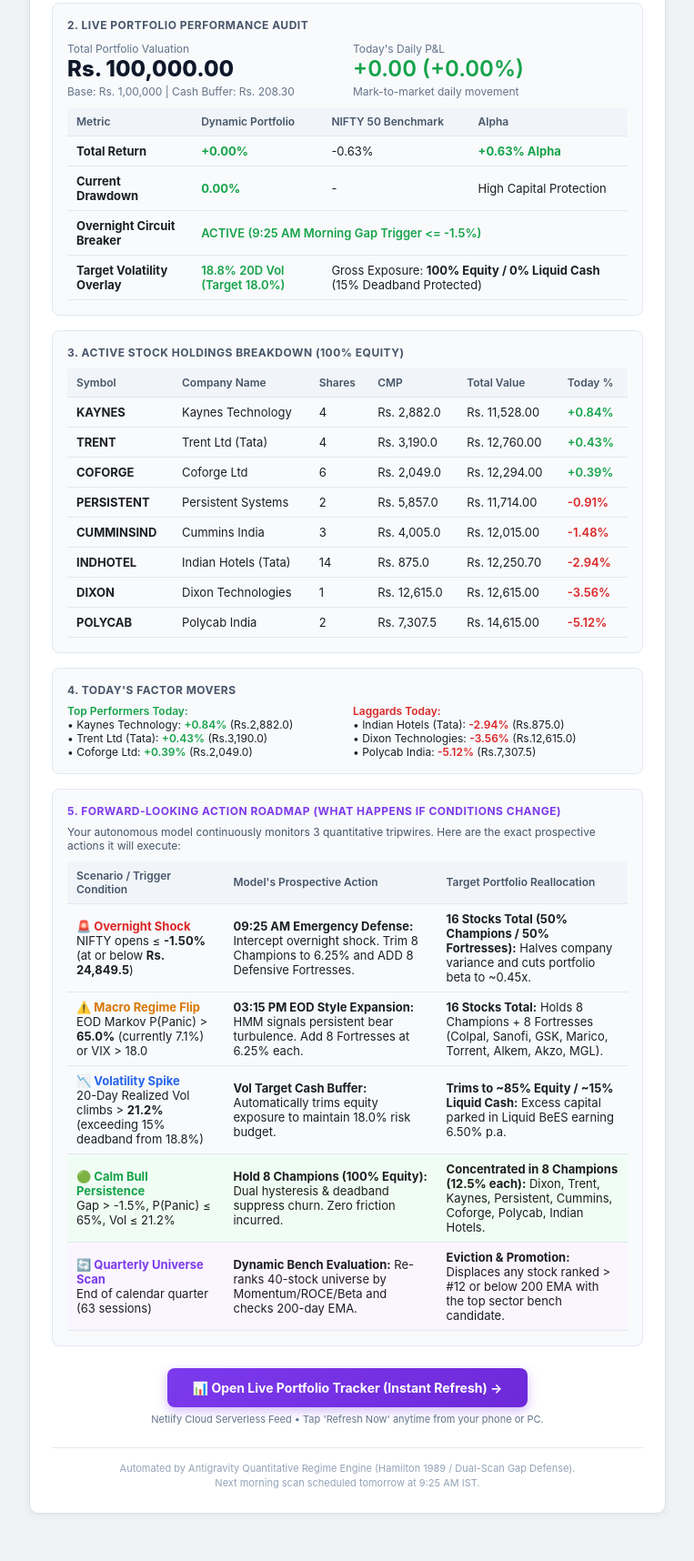
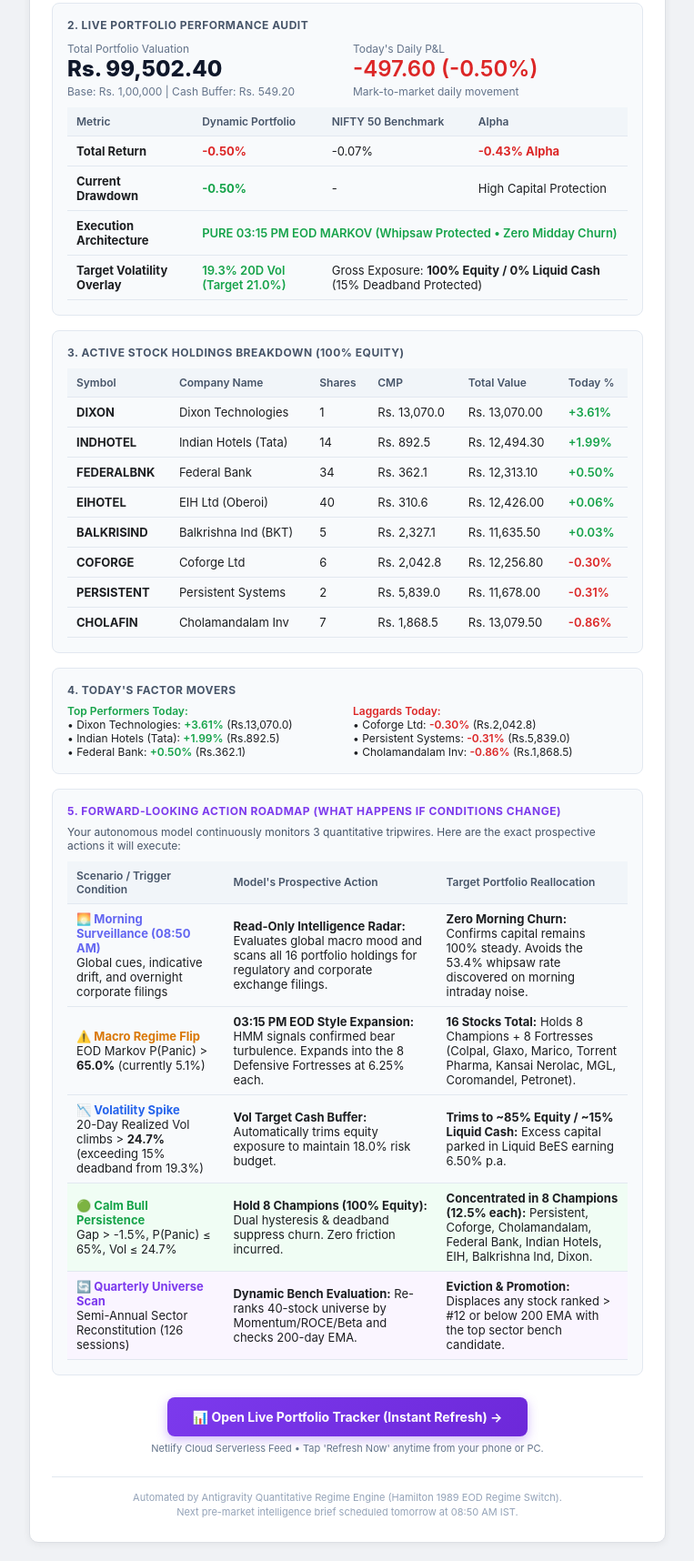
Before and after one commit to Brick-Ruler/nifty-regime-hmm, a plain HTML site: page latest_email_brief.html in a window 1280 px wide. Shown: the part 500-2216 px from the top of the page at 91% size, without its empty margins (258-1021 px from the left). Before the commit the page ends 2184 px from the top, so only its background shows below. Drawn offline with Linux system fonts and the light colour scheme.

Commit message:
feat(briefings): synchronize EOD briefing with pure EOD architecture and live Netlify link

```diff
--- a/latest_email_brief.html
+++ b/latest_email_brief.html
@@ -34,31 +34,31 @@
                 <div class="card-title">1. Quantitative Rationale & Macro Attribution</div>
                 <div style="margin-bottom: 10px;">
                     Active Mode: <span class="badge-purple">AGGRESSIVE GROWTH (8 CONCENTRATED STOCKS)</span>
-                    <span style="font-size: 12px; color: #64748b; margin-left: 8px;">P(Panic): <strong>7.1%</strong> | P(Calm): <strong>92.9%</strong></span>
+                    <span style="font-size: 12px; color: #64748b; margin-left: 8px;">P(Panic): <strong>5.1%</strong> | P(Calm): <strong>94.9%</strong></span>
                 </div>
-                <div class="reasoning-box">• <strong>Market Mood is Calm Bull:</strong> India VIX closed calm at <strong>15.52 (+0.00%)</strong>, well below the 18.0 threshold. NIFTY 50 registered daily drift of <strong>-0.63%</strong>.<br>• • <strong>Quantitative Probability:</strong> Hamilton Forward Filter calculated <strong>P(Panic) = 7.1%</strong> vs <strong>P(Calm) = 92.9%</strong>.<br>• • <strong>Volatility Target (18.0%):</strong> 20-Day Portfolio Realized Volatility is <strong>18.8%</strong>. Gross Allocation: <strong>100.0% Equity / 0.0% Liquid Cash (Yielding 6.5% p.a.)</strong>. Deadband filter (15%) suppressed friction trade today.<br>• • <strong>Concentration Strategy Active (8 Champions):</strong> Equity capital is concentrated across the 8 Aggressive Champions to capture maximum bull-market alpha.<br>• • <strong>Action Decision: HOLD CONCENTRATED POSITIONS:</strong> Dual hysteresis & deadband filters kept portfolio steady. Zero friction incurred today.</div>
+                <div class="reasoning-box">• <strong>Market Mood is Calm Bull:</strong> India VIX closed calm at <strong>16.06 (+3.15%)</strong>, well below the 18.0 threshold. NIFTY 50 registered daily drift of <strong>+0.56%</strong>.<br>• • <strong>Quantitative Probability:</strong> Hamilton Forward Filter calculated <strong>P(Panic) = 5.1%</strong> vs <strong>P(Calm) = 94.9%</strong>.<br>• • <strong>Volatility Target (18.0%):</strong> 20-Day Portfolio Realized Volatility is <strong>19.3%</strong>. Gross Allocation: <strong>100.0% Equity / 0.0% Liquid Cash (Yielding 6.5% p.a.)</strong>. Deadband filter (15%) suppressed friction trade today.<br>• • <strong>Concentration Strategy Active (8 Champions):</strong> Equity capital is concentrated across the 8 Aggressive Champions to capture maximum bull-market alpha.<br>• • <strong>Action Decision: HOLD CONCENTRATED POSITIONS:</strong> Dual hysteresis & deadband filters kept portfolio steady. Zero friction incurred today.</div>
             </div>
             <div class="card">
                 <div class="card-title">2. Live Portfolio Performance Audit</div>
                 <div class="grid-2">
                     <div>
                         <div class="val-sub">Total Portfolio Valuation</div>
-                        <div class="val-large">Rs. 100,000.00</div>
-                        <div class="val-sub">Base: Rs. 1,00,000 | Cash Buffer: Rs. 208.30</div>
+                        <div class="val-large">Rs. 99,502.40</div>
+                        <div class="val-sub">Base: Rs. 1,00,000 | Cash Buffer: Rs. 549.20</div>
                     </div>
                     <div>
                         <div class="val-sub">Today's Daily P&L</div>
-                        <div class="val-large text-green">+0.00 (+0.00%)</div>
+                        <div class="val-large text-red">-497.60 (-0.50%)</div>
                         <div class="val-sub">Mark-to-market daily movement</div>
                     </div>
                 </div>
                 <table>
                     <thead><tr><th>Metric</th><th>Dynamic Portfolio</th><th>NIFTY 50 Benchmark</th><th>Alpha</th></tr></thead>
                     <tbody>
-                        <tr><td><strong>Total Return</strong></td><td class="text-green"><strong>+0.00%</strong></td><td>-0.63%</td><td class="text-green"><strong>+0.63% Alpha</strong></td></tr>
-                        <tr><td><strong>Current Drawdown</strong></td><td class="text-green"><strong>0.00%</strong></td><td>-</td><td>High Capital Protection</td></tr>
-                        <tr><td><strong>Overnight Circuit Breaker</strong></td><td colspan="3"><strong class="text-green">ACTIVE (9:25 AM Morning Gap Trigger <= -1.5%)</strong></td></tr>
-                        <tr><td><strong>Target Volatility Overlay</strong></td><td><strong class="text-green">18.8% 20D Vol (Target 18.0%)</strong></td><td colspan="2">Gross Exposure: <strong>100% Equity / 0% Liquid Cash</strong> (15% Deadband Protected)</td></tr>
+                        <tr><td><strong>Total Return</strong></td><td class="text-red"><strong>-0.50%</strong></td><td>-0.07%</td><td class="text-red"><strong>-0.43% Alpha</strong></td></tr>
+                        <tr><td><strong>Current Drawdown</strong></td><td class="text-green"><strong>-0.50%</strong></td><td>-</td><td>High Capital Protection</td></tr>
+                        <tr><td><strong>Execution Architecture</strong></td><td colspan="3"><strong class="text-green">PURE 03:15 PM EOD MARKOV (Whipsaw Protected • Zero Midday Churn)</strong></td></tr>
+                        <tr><td><strong>Target Volatility Overlay</strong></td><td><strong class="text-green">19.3% 20D Vol (Target 21.0%)</strong></td><td colspan="2">Gross Exposure: <strong>100% Equity / 0% Liquid Cash</strong> (15% Deadband Protected)</td></tr>
                     </tbody>
                 </table>
             </div>
@@ -68,75 +68,75 @@
                     <thead><tr><th>Symbol</th><th>Company Name</th><th>Shares</th><th>CMP</th><th>Total Value</th><th>Today %</th></tr></thead>
                     <tbody>
         <tr>
-            <td><strong>KAYNES</strong></td>
-            <td>Kaynes Technology</td>
-            <td>4</td>
-            <td>Rs. 2,882.0</td>
-            <td>Rs. 11,528.00</td>
-            <td style="color:#16a34a; font-weight:600;">+0.84%</td>
+            <td><strong>DIXON</strong></td>
+            <td>Dixon Technologies</td>
+            <td>1</td>
+            <td>Rs. 13,070.0</td>
+            <td>Rs. 13,070.00</td>
+            <td style="color:#16a34a; font-weight:600;">+3.61%</td>
         </tr>
 
         <tr>
-            <td><strong>TRENT</strong></td>
-            <td>Trent Ltd (Tata)</td>
-            <td>4</td>
-            <td>Rs. 3,190.0</td>
-            <td>Rs. 12,760.00</td>
-            <td style="color:#16a34a; font-weight:600;">+0.43%</td>
+            <td><strong>INDHOTEL</strong></td>
+            <td>Indian Hotels (Tata)</td>
+            <td>14</td>
+            <td>Rs. 892.5</td>
+            <td>Rs. 12,494.30</td>
+            <td style="color:#16a34a; font-weight:600;">+1.99%</td>
+        </tr>
+
+        <tr>
+            <td><strong>FEDERALBNK</strong></td>
+            <td>Federal Bank</td>
+            <td>34</td>
+            <td>Rs. 362.1</td>
+            <td>Rs. 12,313.10</td>
+            <td style="color:#16a34a; font-weight:600;">+0.50%</td>
+        </tr>
+
+        <tr>
+            <td><strong>EIHOTEL</strong></td>
+            <td>EIH Ltd (Oberoi)</td>
+            <td>40</td>
+            <td>Rs. 310.6</td>
+            <td>Rs. 12,426.00</td>
+            <td style="color:#16a34a; font-weight:600;">+0.06%</td>
+        </tr>
+
+        <tr>
+            <td><strong>BALKRISIND</strong></td>
+            <td>Balkrishna Ind (BKT)</td>
+            <td>5</td>
+            <td>Rs. 2,327.1</td>
+            <td>Rs. 11,635.50</td>
+            <td style="color:#16a34a; font-weight:600;">+0.03%</td>
         </tr>
 
         <tr>
             <td><strong>COFORGE</strong></td>
             <td>Coforge Ltd</td>
             <td>6</td>
-            <td>Rs. 2,049.0</td>
-            <td>Rs. 12,294.00</td>
-            <td style="color:#16a34a; font-weight:600;">+0.39%</td>
+            <td>Rs. 2,042.8</td>
+            <td>Rs. 12,256.80</td>
+            <td style="color:#dc2626; font-weight:600;">-0.30%</td>
         </tr>
 
         <tr>
             <td><strong>PERSISTENT</strong></td>
             <td>Persistent Systems</td>
             <td>2</td>
-            <td>Rs. 5,857.0</td>
-            <td>Rs. 11,714.00</td>
-            <td style="color:#dc2626; font-weight:600;">-0.91%</td>
+            <td>Rs. 5,839.0</td>
+            <td>Rs. 11,678.00</td>
+            <td style="color:#dc2626; font-weight:600;">-0.31%</td>
         </tr>
 
         <tr>
-            <td><strong>CUMMINSIND</strong></td>
-            <td>Cummins India</td>
-            <td>3</td>
-            <td>Rs. 4,005.0</td>
-            <td>Rs. 12,015.00</td>
-            <td style="color:#dc2626; font-weight:600;">-1.48%</td>
-        </tr>
-
-        <tr>
-            <td><strong>INDHOTEL</strong></td>
-            <td>Indian Hotels (Tata)</td>
-            <td>14</td>
-            <td>Rs. 875.0</td>
-            <td>Rs. 12,250.70</td>
-            <td style="color:#dc2626; font-weight:600;">-2.94%</td>
-        </tr>
-
-        <tr>
-            <td><strong>DIXON</strong></td>
-            <td>Dixon Technologies</td>
-            <td>1</td>
-            <td>Rs. 12,615.0</td>
-            <td>Rs. 12,615.00</td>
-            <td style="color:#dc2626; font-weight:600;">-3.56%</td>
-        </tr>
-
-        <tr>
-            <td><strong>POLYCAB</strong></td>
-            <td>Polycab India</td>
-            <td>2</td>
-            <td>Rs. 7,307.5</td>
-            <td>Rs. 14,615.00</td>
-            <td style="color:#dc2626; font-weight:600;">-5.12%</td>
+            <td><strong>CHOLAFIN</strong></td>
+            <td>Cholamandalam Inv</td>
+            <td>7</td>
+            <td>Rs. 1,868.5</td>
+            <td>Rs. 13,079.50</td>
+            <td style="color:#dc2626; font-weight:600;">-0.86%</td>
         </tr>
         </tbody>
                 </table>
@@ -144,8 +144,8 @@
             <div class="card">
                 <div class="card-title">4. Today's Factor Movers</div>
                 <div class="grid-2" style="font-size: 12px;">
-                    <div><strong class="text-green">Top Performers Today:</strong><br>• Kaynes Technology: <span class='text-green'>+0.84%</span> (Rs.2,882.0)<br>• Trent Ltd (Tata): <span class='text-green'>+0.43%</span> (Rs.3,190.0)<br>• Coforge Ltd: <span class='text-green'>+0.39%</span> (Rs.2,049.0)</div>
-                    <div><strong class="text-red">Laggards Today:</strong><br>• Indian Hotels (Tata): <span class='text-red'>-2.94%</span> (Rs.875.0)<br>• Dixon Technologies: <span class='text-red'>-3.56%</span> (Rs.12,615.0)<br>• Polycab India: <span class='text-red'>-5.12%</span> (Rs.7,307.5)</div>
+                    <div><strong class="text-green">Top Performers Today:</strong><br>• Dixon Technologies: <span class='text-green'>+3.61%</span> (Rs.13,070.0)<br>• Indian Hotels (Tata): <span class='text-green'>+1.99%</span> (Rs.892.5)<br>• Federal Bank: <span class='text-green'>+0.50%</span> (Rs.362.1)</div>
+                    <div><strong class="text-red">Laggards Today:</strong><br>• Coforge Ltd: <span class='text-red'>-0.30%</span> (Rs.2,042.8)<br>• Persistent Systems: <span class='text-red'>-0.31%</span> (Rs.5,839.0)<br>• Cholamandalam Inv: <span class='text-red'>-0.86%</span> (Rs.1,868.5)</div>
                 </div>
             </div>
             <div class="card">
@@ -164,32 +164,32 @@
                     <tbody>
                         <tr>
                             <td>
-                                <strong style="color: #dc2626;">🚨 Overnight Shock</strong><br>
-                                NIFTY opens &le; <strong>-1.50%</strong> (at or below <strong>Rs. 24,849.5</strong>)
+                                <strong style="color: #6366f1;">🌅 Morning Surveillance (08:50 AM)</strong><br>
+                                Global cues, indicative drift, and overnight corporate filings
                             </td>
                             <td>
-                                <strong>09:25 AM Emergency Defense:</strong> Intercept overnight shock. Trim 8 Champions to 6.25% and ADD 8 Defensive Fortresses.
+                                <strong>Read-Only Intelligence Radar:</strong> Evaluates global macro mood and scans all 16 portfolio holdings for regulatory and corporate exchange filings.
                             </td>
                             <td>
-                                <strong>16 Stocks Total (50% Champions / 50% Fortresses):</strong> Halves company variance and cuts portfolio beta to ~0.45x.
+                                <strong>Zero Morning Churn:</strong> Confirms capital remains 100% steady. Avoids the 53.4% whipsaw rate discovered on morning intraday noise.
                             </td>
                         </tr>
                         <tr>
                             <td>
                                 <strong style="color: #d97706;">⚠️ Macro Regime Flip</strong><br>
-                                EOD Markov P(Panic) &gt; <strong>65.0%</strong> (currently 7.1%) or VIX &gt; 18.0
+                                EOD Markov P(Panic) &gt; <strong>65.0%</strong> (currently 5.1%)
                             </td>
                             <td>
-                                <strong>03:15 PM EOD Style Expansion:</strong> HMM signals persistent bear turbulence. Add 8 Fortresses at 6.25% each.
+                                <strong>03:15 PM EOD Style Expansion:</strong> HMM signals confirmed bear turbulence. Expands into the 8 Defensive Fortresses at 6.25% each.
                             </td>
                             <td>
-                                <strong>16 Stocks Total:</strong> Holds 8 Champions + 8 Fortresses (Colpal, Sanofi, GSK, Marico, Torrent, Alkem, Akzo, MGL).
+                                <strong>16 Stocks Total:</strong> Holds 8 Champions + 8 Fortresses (Colpal, Glaxo, Marico, Torrent Pharma, Kansai Nerolac, MGL, Coromandel, Petronet).
                             </td>
                         </tr>
                         <tr>
                             <td>
                                 <strong style="color: #2563eb;">📉 Volatility Spike</strong><br>
-                                20-Day Realized Vol climbs &gt; <strong>21.2%</strong> (exceeding 15% deadband from 18.8%)
+                                20-Day Realized Vol climbs &gt; <strong>24.7%</strong> (exceeding 15% deadband from 19.3%)
                             </td>
                             <td>
                                 <strong>Vol Target Cash Buffer:</strong> Automatically trims equity exposure to maintain 18.0% risk budget.
@@ -201,19 +201,19 @@
                         <tr style="background: #f0fdf4;">
                             <td>
                                 <strong style="color: #16a34a;">🟢 Calm Bull Persistence</strong><br>
-                                Gap &gt; -1.5%, P(Panic) &le; 65%, Vol &le; 21.2%
+                                Gap &gt; -1.5%, P(Panic) &le; 65%, Vol &le; 24.7%
                             </td>
                             <td>
                                 <strong>Hold 8 Champions (100% Equity):</strong> Dual hysteresis & deadband suppress churn. Zero friction incurred.
                             </td>
                             <td>
-                                <strong>Concentrated in 8 Champions (12.5% each):</strong> Dixon, Trent, Kaynes, Persistent, Cummins, Coforge, Polycab, Indian Hotels.
+                                <strong>Concentrated in 8 Champions (12.5% each):</strong> Persistent, Coforge, Cholamandalam, Federal Bank, Indian Hotels, EIH, Balkrishna Ind, Dixon.
                             </td>
                         </tr>
                         <tr style="background: #faf5ff;">
                             <td>
                                 <strong style="color: #7c3aed;">🔄 Quarterly Universe Scan</strong><br>
-                                End of calendar quarter (63 sessions)
+                                Semi-Annual Sector Reconstitution (126 sessions)
                             </td>
                             <td>
                                 <strong>Dynamic Bench Evaluation:</strong> Re-ranks 40-stock universe by Momentum/ROCE/Beta and checks 200-day EMA.
@@ -231,7 +231,7 @@
                 </a>
                 <div style="font-size: 11px; color: #64748b; margin-top: 6px;">Netlify Cloud Serverless Feed • Tap 'Refresh Now' anytime from your phone or PC.</div>
             </div>
-            <div class="footer">Automated by Antigravity Quantitative Regime Engine (Hamilton 1989 / Dual-Scan Gap Defense).<br>Next morning scan scheduled tomorrow at 9:25 AM IST.</div>
+            <div class="footer">Automated by Antigravity Quantitative Regime Engine (Hamilton 1989 EOD Regime Switch).<br>Next pre-market intelligence brief scheduled tomorrow at 08:50 AM IST.</div>
         </div>
     </body>
     </html>
```
Also changed, not shown: live_quotes.json (+33 -33 lines), portfolio_ledger.json (+33 -27 lines), 1 other file.
